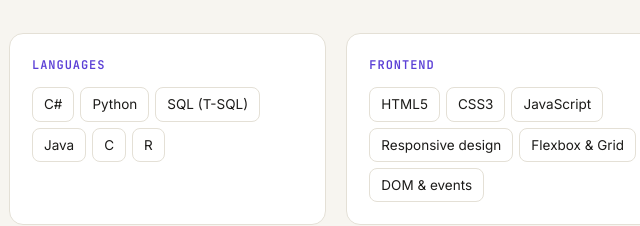
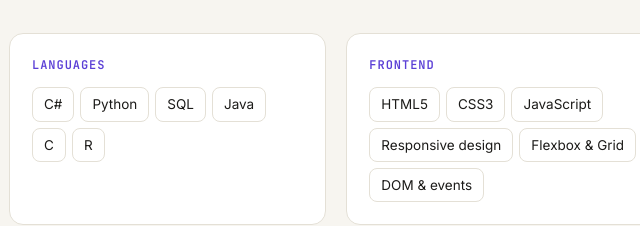
Before and after one commit to JuhiJain06/JuhiJain06.github.io, a plain HTML site: page index.html in a window 1280 px wide. Shown: the part 2391-2617 px from the top of the page, 135-775 px from the left. Drawn offline with Linux system fonts and the light colour scheme.

Commit message:
Show SQL instead of SQL (T-SQL) in skills

```diff
--- a/index.html
+++ b/index.html
@@ -362,7 +362,7 @@
 <section id="skills" class="wrap reveal">
   <div class="sec-head"><span class="num">04</span><h2>Skills</h2></div>
   <div class="skills">
-    <div class="skill-group"><h4>Languages</h4><div class="chips"><span class="chip">C#</span><span class="chip">Python</span><span class="chip">SQL (T-SQL)</span><span class="chip">Java</span><span class="chip">C</span><span class="chip">R</span></div></div>
+    <div class="skill-group"><h4>Languages</h4><div class="chips"><span class="chip">C#</span><span class="chip">Python</span><span class="chip">SQL</span><span class="chip">Java</span><span class="chip">C</span><span class="chip">R</span></div></div>
     <div class="skill-group"><h4>Frontend</h4><div class="chips"><span class="chip">HTML5</span><span class="chip">CSS3</span><span class="chip">JavaScript</span><span class="chip">Responsive design</span><span class="chip">Flexbox &amp; Grid</span><span class="chip">DOM &amp; events</span></div></div>
     <div class="skill-group"><h4>Backend &amp; APIs</h4><div class="chips"><span class="chip">ASP.NET Core Web API</span><span class="chip">Dapper</span><span class="chip">REST design</span><span class="chip">JWT auth</span><span class="chip">RBAC</span><span class="chip">Dependency Injection</span></div></div>
     <div class="skill-group"><h4>Data</h4><div class="chips"><span class="chip">SQL Server</span><span class="chip">Stored procedures</span><span class="chip">Transactions</span><span class="chip">CTEs</span><span class="chip">Window functions</span><span class="chip">Schema design</span></div></div>
@@ -434,7 +434,7 @@
       { id: 2, role: 'Salesforce Developer Intern', company: 'Salesforce (SmartInternz)', start: 'May 2025', end: 'Jul 2025' },
     ],
     skills: [
-      ['C#', 'Language'], ['Python', 'Language'], ['SQL (T-SQL)', 'Language'], ['Java', 'Language'], ['C', 'Language'], ['R', 'Language'],
+      ['C#', 'Language'], ['Python', 'Language'], ['SQL', 'Language'], ['Java', 'Language'], ['C', 'Language'], ['R', 'Language'],
       ['HTML5', 'Frontend'], ['CSS3', 'Frontend'], ['JavaScript', 'Frontend'], ['Responsive design', 'Frontend'],
       ['ASP.NET Core', 'Backend'], ['Dapper', 'Backend'], ['REST API design', 'Backend'], ['JWT auth', 'Backend'], ['Dependency Injection', 'Backend'],
       ['SQL Server', 'Data'], ['Stored procedures', 'Data'], ['CTEs', 'Data'], ['Window functions', 'Data'],
```
